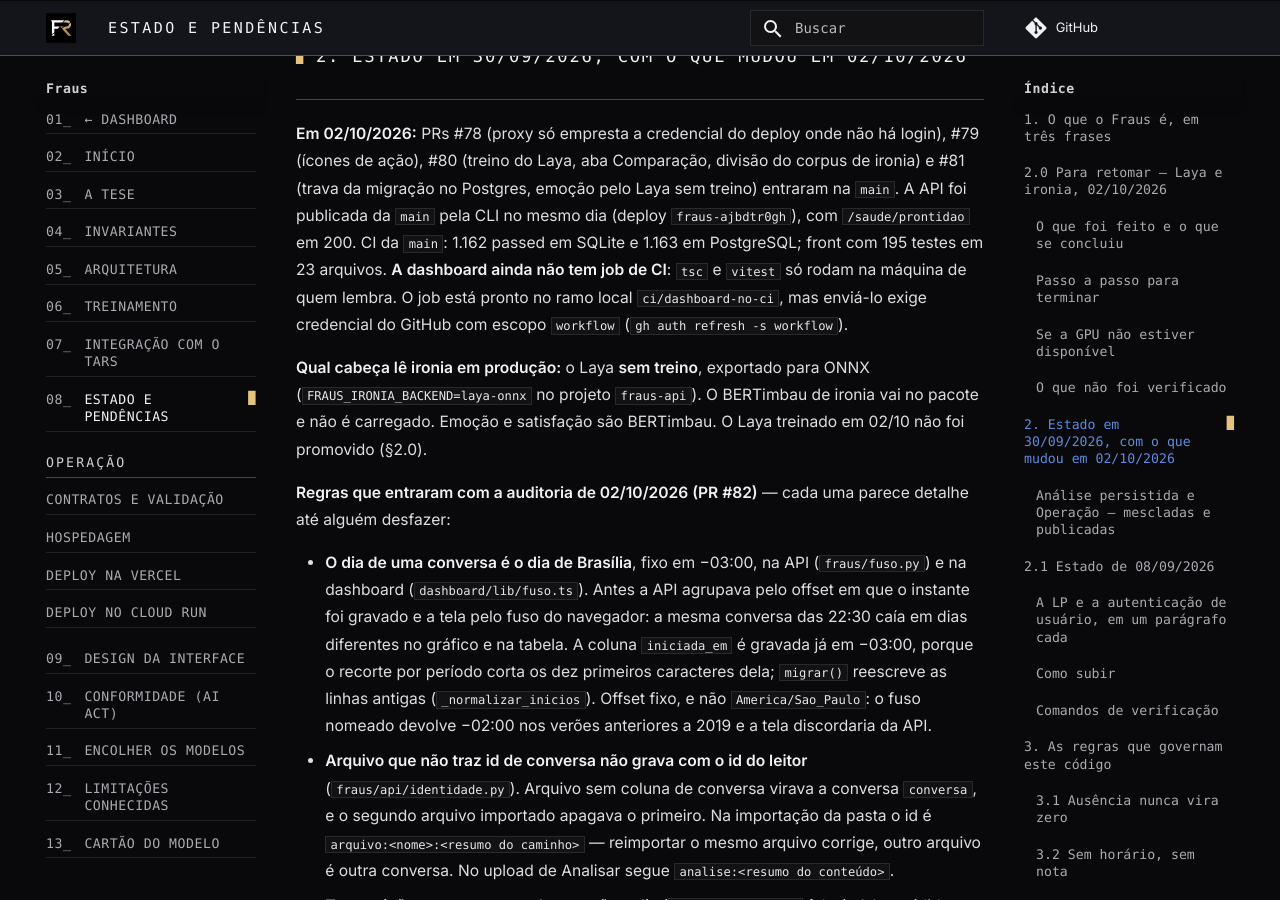
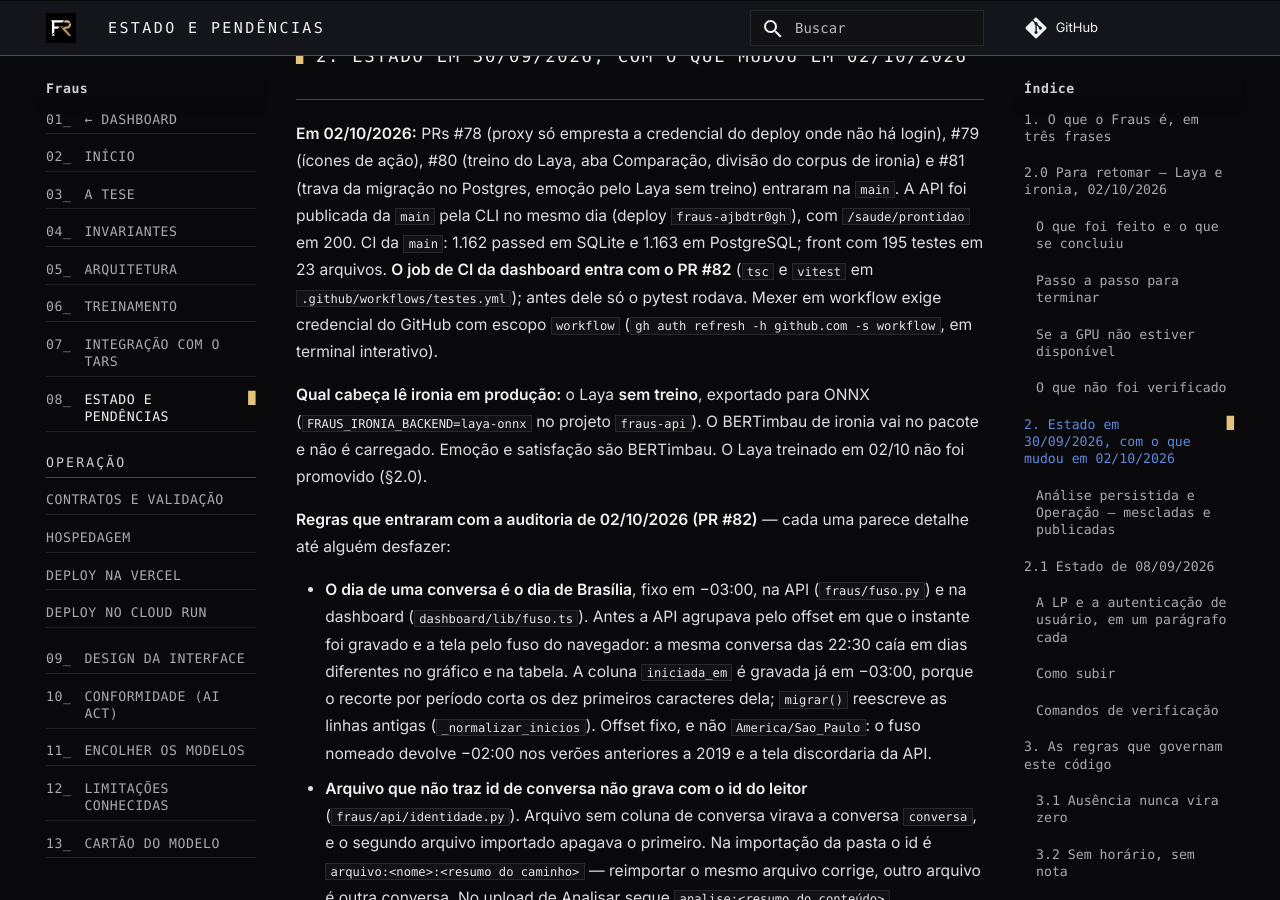
Before and after one commit to Joao-Tavares0312/Fraus, an MkDocs documentation site: the page built from docs/handoff.md, in a window 1280 px wide and 900 px high, scrolled down 3449 px. Built offline with MkDocs 1.6.1 and Material for MkDocs 9.7.7, drawn with Linux system fonts in a browser that asks for light colours; some web fonts are replaced; comment, search, counter and statistics services are not loaded.

Commit message:
docs(handoff): o job de ci da dashboard entra com o pr 82
Co-Authored-By: Neuro <neuro.chan.dev@gmail.com>

```diff
--- a/docs/handoff.md
+++ b/docs/handoff.md
@@ -124,10 +124,10 @@ do corpus de ironia) e #81 (trava da migração no Postgres, emoção pelo Laya
 sem treino) entraram na `main`. A API foi publicada da `main` pela CLI no mesmo
 dia (deploy `fraus-ajbdtr0gh`), com `/saude/prontidao` em 200. CI da `main`:
 1.162 passed em SQLite e 1.163 em PostgreSQL; front com 195 testes em 23
-arquivos. **A dashboard ainda não tem job de CI**: `tsc` e `vitest` só rodam na
-máquina de quem lembra. O job está pronto no ramo local `ci/dashboard-no-ci`,
-mas enviá-lo exige credencial do GitHub com escopo `workflow`
-(`gh auth refresh -s workflow`).
+arquivos. **O job de CI da dashboard entra com o PR #82** (`tsc` e `vitest` em
+`.github/workflows/testes.yml`); antes dele só o pytest rodava. Mexer em
+workflow exige credencial do GitHub com escopo `workflow`
+(`gh auth refresh -h github.com -s workflow`, em terminal interativo).
 
 **Qual cabeça lê ironia em produção:** o Laya **sem treino**, exportado para
 ONNX (`FRAUS_IRONIA_BACKEND=laya-onnx` no projeto `fraus-api`). O BERTimbau de
```
